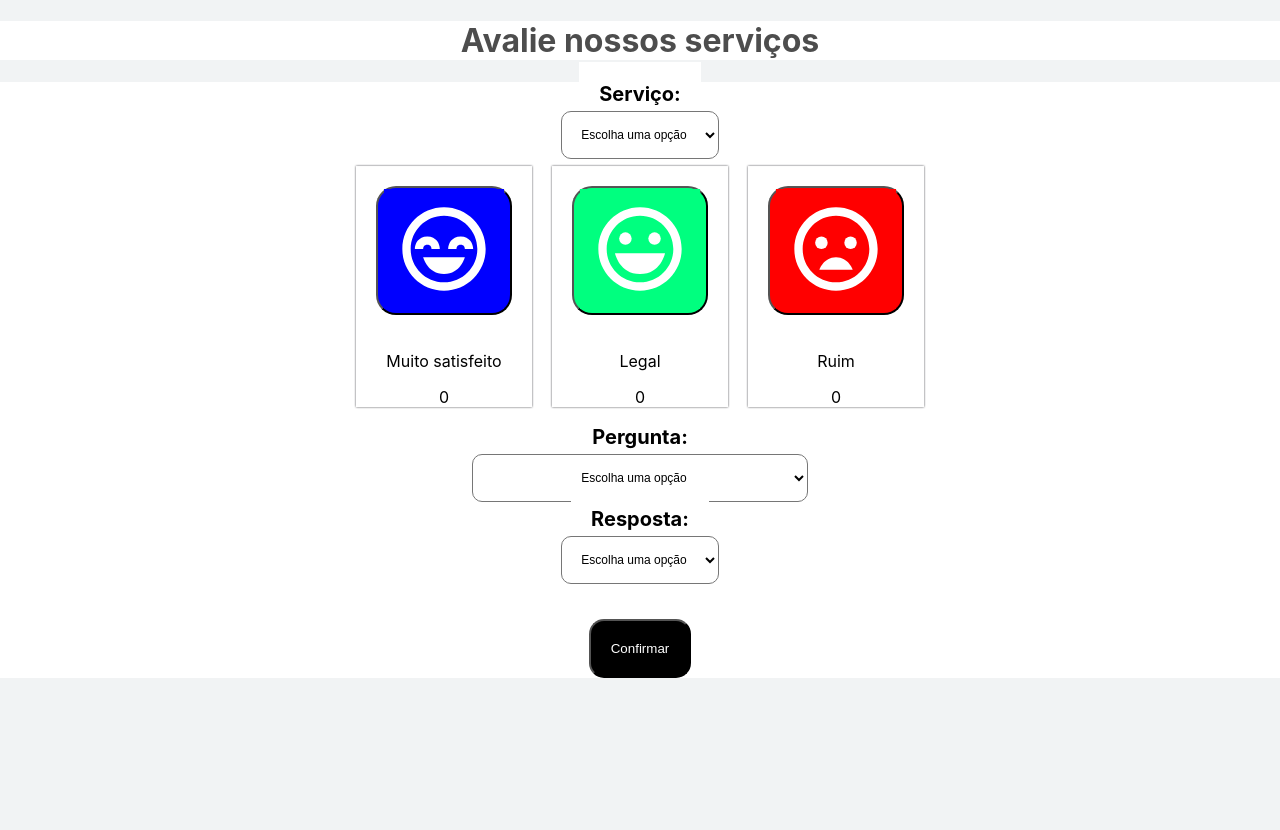
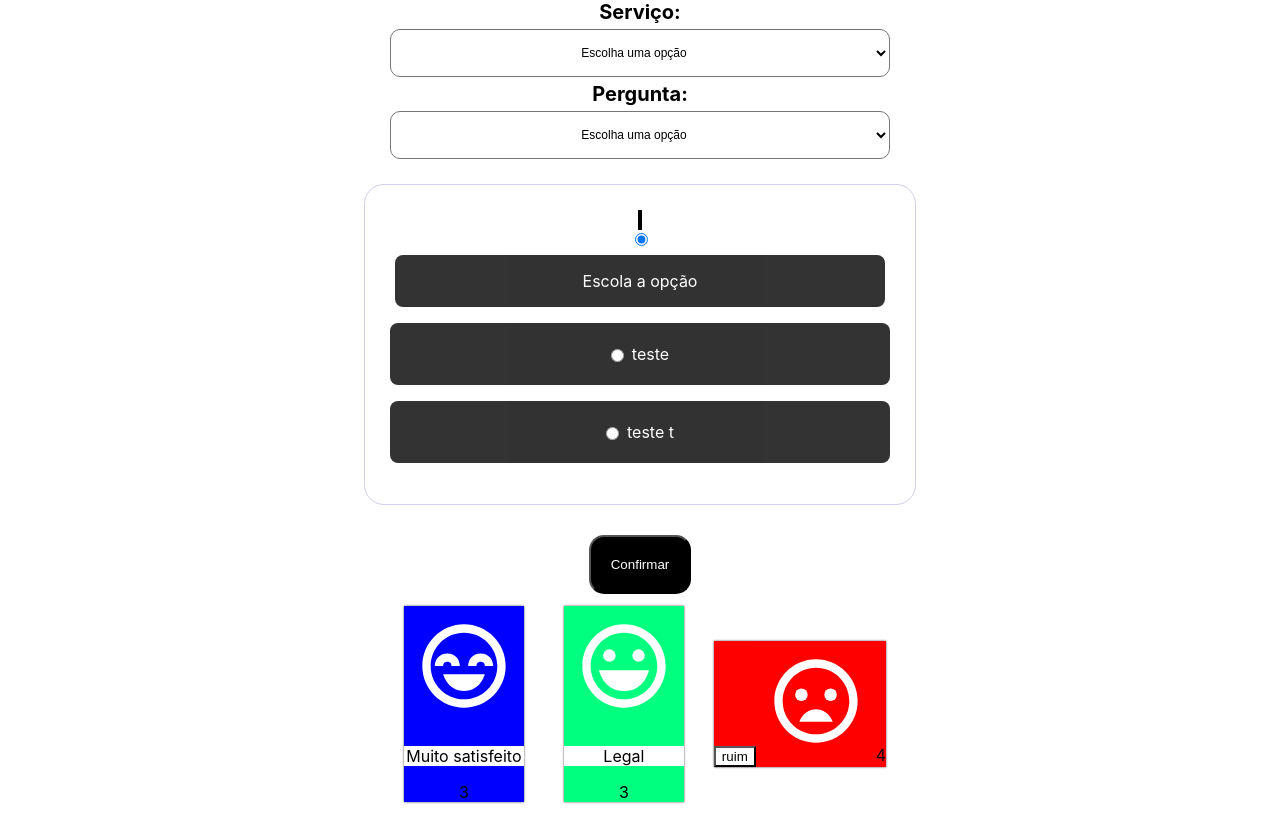
Before and after one commit to evaluation-manager/user-review, a React (Create React App) app in the folder user-review/: page / in a window 1280 px wide. Before the commit the page ends 800 px from the top, so only its background shows below. Built offline with nearby package versions, Linux system fonts and the light colour scheme; data requests are answered from the project's data file.

Commit message:
melhorando a interface

```diff
--- a/user-review/db.json
+++ b/user-review/db.json
@@ -1,15 +1,32 @@
 {
+  "notas":[],
   "avaliacoes": [
     {
       "service_id": "1",
       "question_id": "1",
       "answer_id": "2",
       "id": 1
+    },
+    {
+      "service_id": "1",
+      "question_id": "3",
+      "answer_id": "1",
+      "id": 2
+    },
+    {
+      "service_id": "1",
+      "question_id": "1",
+      "answer_id": "2",
+      "id": 3
+    },
+    {
+      "service_id": "1",
+      "question_id": "1",
+      "answer_id": "1",
+      "id": 4
     }
   ],
-  "grade":[
-
-  ],
+  "grade": [],
   "services": [
     {
       "name": "Atendimento",
@@ -22,7 +39,7 @@
       "id": 1,
       "theme_id": "1",
       "name": "Qual é sua opinião sobre a clareza das informações?",
-      "answers":[
+      "answers": [
         {
           "name": "Muito bom",
           "id": 3
@@ -32,13 +49,12 @@
           "id": 4
         }
       ]
-
     },
     {
       "id": 3,
       "theme_id": "2",
       "name": "A informação estava boa?",
-       "answers":[
+      "answers": [
         {
           "name": "Muito bom",
           "id": 3
@@ -48,7 +64,6 @@
           "id": 4
         }
       ]
-
     }
   ],
   "answers": [
--- a/user-review/src/components/card/Res.js
+++ b/user-review/src/components/card/Res.js
@@ -1,5 +1,4 @@
 
-import { type } from "@testing-library/user-event/dist/type";
 import React from "react";
 
 
@@ -12,16 +11,27 @@ function Res({name,value, text,onChange, opcoes }) {
       <label htmlFor={name}>
       {text}:
     </label>
+        <div  name={name}
+          id={name}
+          onChange={onChange}
+          value={value}>
 
+          <input  type={"radio"}  checked/>
+        <label className="options">Escola a opção</label>
     {opcoes.map((opcao)=>(
+      <div className="options">
 
-        <label key={opcao.id} value={opcao.id}>
+        <input key={opcao.id}
+          value={opcao.id}
+          type={"radio"}
+        />
+
+        <label >
             {opcao.name}
             </label>
-
-      )) }
-
-
+            </div>
+    ))}
+          </div>
      </div>
     </C.Container>
   );
--- a/user-review/src/components/card/style.js
+++ b/user-review/src/components/card/style.js
@@ -1,59 +1,48 @@
 import styled from 'styled-components';
 
 export const Container = styled.div`
-/*.container-master{
-  background:white;
-}*/
+
 .container{
   width:500px;
-  margin:20px auto;
+ margin:20px auto;
   border:1px solid #CDD0E8;
-  padding:25px;
+ padding:25px;
   border-radius:20px;
-//background-color:#55A4F3;
-}
-.main-title{
-  padding:10px 0;
-  text-align:center;
-  background: #fff;
-  /*border-bottom-left-radius: 50px;
-  border-bottom-right-radius: 50px;*/
-  color:#55A4F3;
+//background:#000;
+margin-bottom:0px;
 }
 
-.question{
+/*.question{
     text-align:center;
   margin-bottom:25px;
   font-size:20px;
   background:#55A4F3;
-}
+  display: inline-flex;
+}*/
 
-/*#anwers-box button:hover{
-  background:#2d425a;
-  color:#fff;
-}*/
-.anwers-box {
-
-}
-.anwers-box .btn-lette1, .btn-lette2{
- font-size:30px;
-  font-weight:bold;
-  background: #55A4F3;
-  color:#55A4F3;
-
-  line-height:40px;
-  text-align:center;
-  margin:30px;
-  cursor: pointer;
-}
-/*#anwers-box .btn-lette1{
-  background: #e78230;
-  color:#fff;
-  font-size:30px;
-}
-#anwers-box .btn-lette2{
-  background: #e78250;
+/*input{
+  background: #000;
   color:#fff;
   font-size:30px;
 }*/
+
+  .options {
+  background: #000;
+  border-radius: 0.5rem;
+  padding: 1rem;
+  margin-bottom: 1rem;
+  cursor: pointer;
+  opacity: 0.8;
+  transition: 0.4s;
+  color:#fff;
+  display: flex;
+  }
+label{
+  background: #000;
+  margin:5px;
+}
+  .options:hover {
+  opacity: 1;
+
+}
 `;
--- a/user-review/src/components/select/styles.js
+++ b/user-review/src/components/select/styles.js
@@ -3,9 +3,10 @@ import styled from 'styled-components';
 export const Container = styled.div`
 label{
     color:#000;
-    padding:20px;
+
     font-weight: bold;
 font-size:20px;
+
 }
 select{
     padding:15px;
@@ -13,5 +14,6 @@ select{
     margin:5px;
 border-radius:10px;
 font-size:12px;
+width: 500px;
 }
 `;
--- a/user-review/src/pages/Info/Info.js
+++ b/user-review/src/pages/Info/Info.js
@@ -5,6 +5,7 @@ import Select from '../../components/select/Select';
 import Submit from '../../components/button/Submit';
 import {UserAvaliacao} from '../avaliacao/emogiAvaliacao'
 import  * as C from  './style';
+import Res from '../../components/card/Res';
 //import { Pergunta } from './Perguntas';
 
 
@@ -25,7 +26,7 @@ const [avaliacoes,setAvaliacoes]=useState([]);
        const [servico, setServico]=useState([]);
        const [question, setQuestion]=useState([]);
        const [answers, setAnswers]=useState([]);
-const [currenteQuestion,seTcurrenteQuestion]=useState(0)
+//const [currenteQuestion,seTcurrenteQuestion]=useState(0)
 
 //enviando para o post
 const [service_id,setService_id]=useState("");
@@ -68,7 +69,7 @@ useEffect(()=>{
 
       const res = await fetch(urlA, {
         method: "POST",
-        //headers: { "Content-Type": "application/json" },
+        headers: { "Content-Type": "application/json" },
         body: JSON.stringify(avaliacao)
       });
 
@@ -80,7 +81,6 @@ useEffect(()=>{
 
     return (
         <C.Container>
-               <h1>Avalie nossos serviços</h1>
 
        <form onSubmit={handleSumit}>
 
@@ -95,7 +95,6 @@ useEffect(()=>{
 
           </div>
 
-   <UserAvaliacao/>
 
    <Select
         text="Pergunta"
@@ -103,16 +102,18 @@ useEffect(()=>{
         onChange={(e) => setQuestion_id(e.target.value)}
         options={question}
         value={question_id}
-        />
-           <Select
-        text="Resposta"
+          />
+
+           <Res
         name="answer_id"
         onChange={(e) => setAnswers_id(e.target.value)}
-        options={answers}
-        value={answer_id}
-          />
-                      <Submit text="Confirmar"/>
+        opcoes={answers}
+          value={answer_id}
+             />
+             <Submit text="Confirmar"/>
         </form>
+
+         <UserAvaliacao/>
 
 
        {/* <div className='qrcode'>
--- a/user-review/src/pages/Info/style.js
+++ b/user-review/src/pages/Info/style.js
@@ -7,9 +7,10 @@ align-items:center;
 text-align: center;
 justify-content: center;
 background: #fff;
-height:100%;
+
 
 }
+
 h1{
     color:#4D4D4D;
 }
--- a/user-review/src/pages/avaliacao/emogiAvaliacao.js
+++ b/user-review/src/pages/avaliacao/emogiAvaliacao.js
@@ -5,9 +5,10 @@ import {BiHappyAlt,BiHappyBeaming,BiSad} from 'react-icons/bi'
 //import { useNavigate } from 'react-router-dom';
 export const UserAvaliacao=()=>{
     //funçaõ para levar o página de perguntas
-    const [satisfeito, setSatisfeito]=useState(0);
-    const [legal, setLegal]=useState(0);
-    const [ruim, setRuim]=useState(0);
+
+    const [satisfeito, setSatisfeito]=useState([58,6,80]);
+    const [legal, setLegal]=useState([58,6,80]);
+    const [ruim, setRuim]=useState([58,6,80,9]);
    //const navigate=useNavigate();
 
     const handleSumit=(e)=>{
@@ -22,44 +23,40 @@ export const UserAvaliacao=()=>{
         <div className='conteudo'>
 
             <div className='satisfeito'>
-          <button onClick={()=>setSatisfeito(satisfeito+1)}>
+
            <BiHappyBeaming  size={100} style={{
-
               color:  "#ffffff",
               background : '#0000FF',
              padding:'10px'
               }}/>
-          </button>
+
            <p>Muito satisfeito</p>
-           {satisfeito}
+           {satisfeito.length}
            </div>
 
            <div className='legal'>
-           <button onClick={()=>setLegal(legal+1)}>
+
             <BiHappyAlt size={100} style={{
                 color:"#ffffff",
                 background: '#00FF7F',
                 padding:'10px'
             }}/>
-            </button>
+
             <p>Legal</p>
-            {legal}
+            {legal.length}
             </div>
 
             <div className='ruim'>
-                <button onClick={()=>setRuim(ruim+1)}>
+            <input type={"submit"} value="ruim"/>
             <BiSad size={100} style={{
                 color:"#ffffff",
                 background: '#FF0000',
                 padding:'10px'
             }}/>
-            </button>
-            <p>Ruim</p>
-            {ruim}
+
+            {ruim.length}
             </div>
-
             </div>
-
 
         </C.Container>
     )
--- a/user-review/src/pages/avaliacao/style.js
+++ b/user-review/src/pages/avaliacao/style.js
@@ -3,9 +3,7 @@ import styled from 'styled-components';
 export const Container = styled.div`
 
 .conteudo{
-
     display:inline-flex;
-
     border-radius:5px;
 
 }
@@ -30,26 +28,36 @@ animation-delay:.2s;
 }
 
 /*conteudo dos botões*/
-.ruim button{
+.ruim {
     background: #FF0000;
     margin:20px;
+    cursor: pointer;
+}
+
+.satisfeito {
+    background: #0000FF;
+    margin:20px;
+    cursor: pointer;
+}
+
+.legal{
+    background: #00FF7F;
+    margin:20px;
+    cursor: pointer;
+}
+.legal:hover{
+width:200px;
+}
+.satisfeito:hover{
+width:200px;
 
 }
+.ruim:hover{
+    width:200px;
 
-.satisfeito button{
-    background: #0000FF;
-    margin:20px;
 }
-
-.legal button{
-    background: #00FF7F;
-    margin:20px;
-}
-
-button{
-    cursor: pointer;
-    border-radius:20px;
-
+input{
+    cursor:pointer;
 }
 /*celular*/
 @media (max-width: 600px){
```
Also changed, not shown: user-review/src/data/data.js (deleted, +0 -19 lines).
